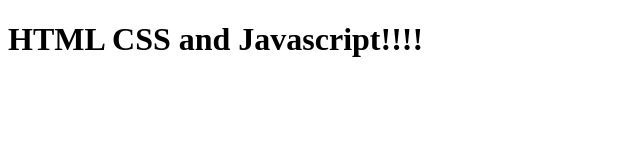
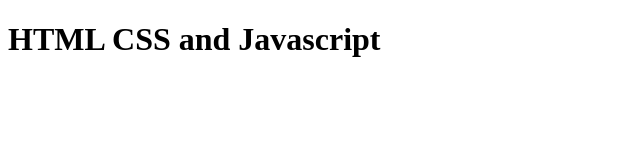
Before and after one commit to courserarh/htmlcssjs, a plain HTML site: page index.html in a window 1280 px wide. Shown: the full height of the page, 0-640 px from the left. Drawn offline with Linux system fonts and the light colour scheme.

Commit message:
Update index file again.

```diff
--- a/index.html
+++ b/index.html
@@ -5,6 +5,6 @@
     <title>HTML CSS and Javascript</title>
   </head>
   <body>
-    <h1>HTML CSS and Javascript!!!!</h1>
+    <h1>HTML CSS and Javascript</h1>
   </body>
 </html>
```
